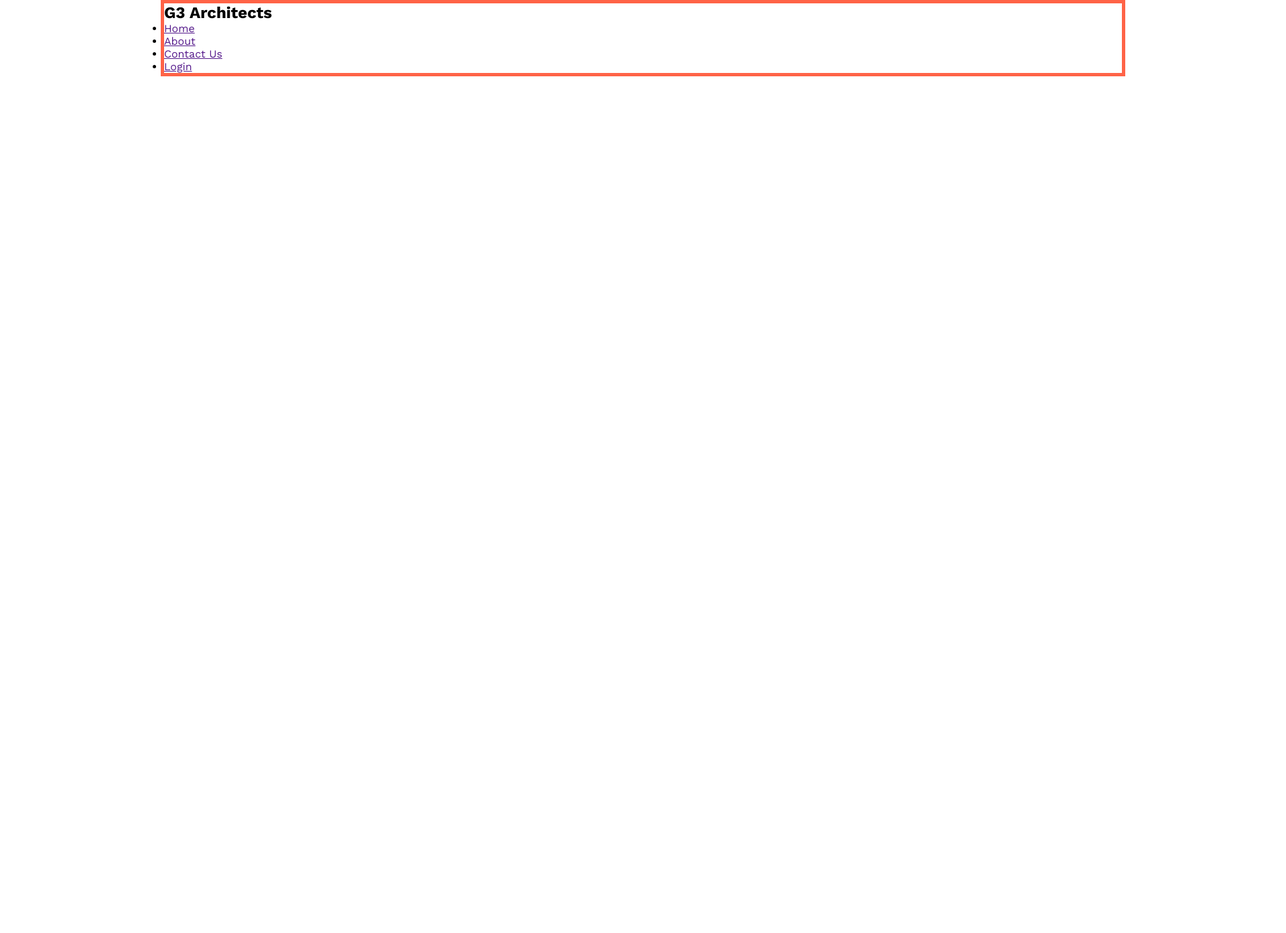
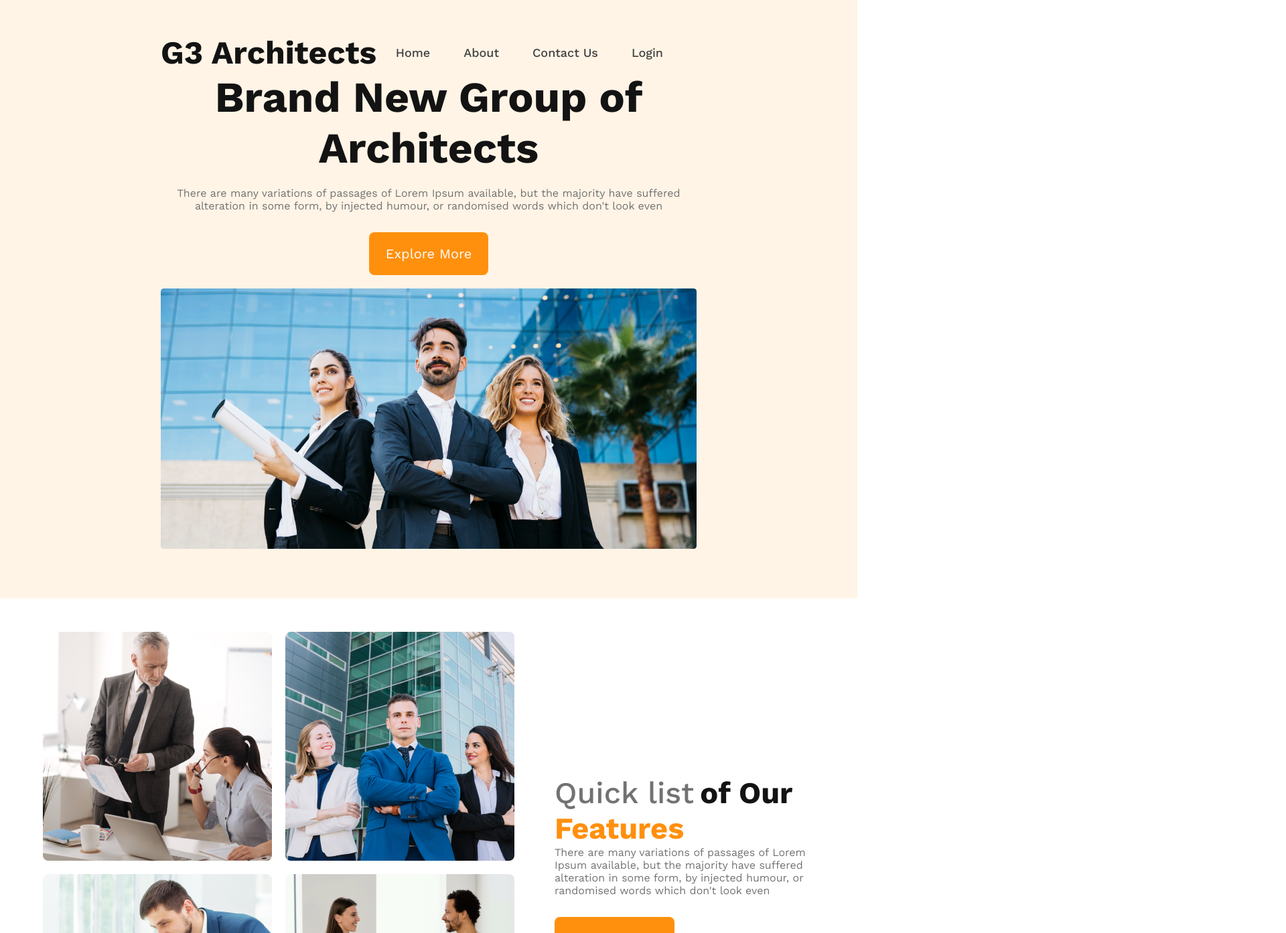
Before and after one commit to MushfikMahi/Day-9, a plain HTML site: page index.html in a window 1280 px wide. Shown: the top 1394 px of the page at 67% size, 1920 px wide, since content can reach past the window. Before the commit the page ends 800 px from the top, so only its background shows below. Drawn offline with nearby package versions, Linux system fonts and the light colour scheme.

Commit message:
prograssing

```diff
--- a/index.html
+++ b/index.html
@@ -1,47 +1,90 @@
 <!DOCTYPE html>
 <html lang="en">
+
 <head>
     <meta charset="UTF-8">
     <meta name="viewport" content="width=device-width, initial-scale=1.0">
     <link rel="preconnect" href="https://fonts.googleapis.com">
     <link rel="preconnect" href="https://fonts.gstatic.com" crossorigin>
-<link href="https://fonts.googleapis.com/css2?family=Work+Sans:ital,wght@0,100..900;1,100..900&display=swap" rel="stylesheet">
+    <link href="https://fonts.googleapis.com/css2?family=Work+Sans:ital,wght@0,100..900;1,100..900&display=swap"
+        rel="stylesheet">
     <title>Document</title>
-    <style>
-        *{
-            padding: 0;
-            margin: 0;
-            font-family: "Work Sans", sans-serif;
-            box-sizing: border-box;
-        }
-        body{
-            width: 1920px;
-        }
-        .container{
-            width: 1440px;
-            border: 5px solid tomato;
-            margin: 0 auto;
-        }
-        .nav {
-            display: flex;
-        }
-    </style>
+    <link rel="stylesheet" href="style/styles.css">
 </head>
+
 <body>
+    <header>
         <nav>
-        <div class="container">
-            <div class="logo">
-                <h2>G3 Architects</h2>
-            </div>
-            <div class="nav">
+            <h2 class="nav-title">G3 Architects</h2>
             <ul>
                 <li><a href="">Home</a></li>
                 <li><a href="">About</a></li>
                 <li><a href="">Contact Us</a></li>
                 <li><a href="">Login</a></li>
             </ul>
+        </nav>
+        <div class="banner">
+            <div class="banner-contant">
+                <h1>Brand New Group of Architects</h1>
+                <p class="pera-pr-color">There are many variations of passages of Lorem Ipsum available, but the
+                    majority have suffered
+                    alteration in some form, by injected humour, or randomised words which don't look even</p>
+                <button class="btn-pr">Explore More</button>
+            </div>
+            <img class="banner-img" src="images/banner.png" alt="">
+        </div>
+    </header>
+    <main>
+        <!-- team starts -->
+        <div class="team">
+            <div class="team-img">
+                <img src="images/team1.png" alt="">
+                <img src="images/team2.png" alt="">
+                <img src="images/team3.png" alt="">
+                <img src="images/team4.png" alt="">
+            </div>
+            <div class="team-contant">
+                <h1><span class="quick-list">Quick list</span> <span class="of-our">of Our</span> <span
+                        class="future-text">Features</span></h1>
+                <p class="pera-pr-color">There are many variations of passages of Lorem Ipsum available, but the
+                    majority have suffered alteration in some form, by injected humour, or randomised words which don't
+                    look even</p>
+                <button class="btn-pr">Explore More</button>
             </div>
         </div>
-    </nav>
+        <!-- team ends -->
+        <!-- future starts  -->
+        <div class="futures">
+            <div class="future-contant">
+                <h1>Features you will love & enjoy</h1>
+                <p class="pera-pr-color">There are many variations of passages of Lorem Ipsum available, but the majority have suffered alteration in some form, by injected humour, or randomised words which don't look even</p>
+                <div class="cart">
+                    <h4>Dexktop & Mobile Version</h4>
+                    <p class="pera-pr-color">There are many variations of passages of Lorem Ipsum available, but the majority have suffered alteration in some form, by injected humour, or randomised...........</p>
+                </div>
+                <div class="cart">
+                    <h4>Drag & Drop Builder</h4>
+                    <p class="pera-pr-color">There are many variations of passages of Lorem Ipsum available, but the majority have suffered alteration in some form, by injected humour, or randomised...........</p>
+                </div>
+                <div class="cart">
+                    <h4>Awesome Modern Design</h4>
+                    <p class="pera-pr-color">There are many variations of passages of Lorem Ipsum available, but the majority have suffered alteration in some form, by injected humour, or randomised...........</p>
+                </div>
+                <div class="cart">
+                    <h4>Super Easy to Edit</h4>
+                    <p class="pera-pr-color">There are many variations of passages of Lorem Ipsum available, but the majority have suffered alteration in some form, by injected humour, or randomised...........</p>
+                </div>
+            </div>
+            <div class="future-img">
+                <img src="images/architect.png" alt="">
+                <div class="future-btn">
+                    <h1>10+Year</h1>
+                    <p>Experience</p>
+                </div>
+            </div>
+        </div>
+        <!-- future ends  -->
+    </main>
 </body>
+
 </html>
--- /dev/null
+++ b/style/styles.css
@@ -0,0 +1,178 @@
+/* shared style  */
+* {
+    padding: 0;
+    margin: 0;
+    font-family: "Work Sans", sans-serif;
+    box-sizing: border-box;
+}
+
+.btn-pr {
+    padding: 20px 25px;
+    color: #fff;
+    background-color: #FF900E;
+    border-radius: 8px;
+    font-size: 1.25rem;
+    border: none;
+    cursor: pointer;
+    margin-top: 30px;
+}
+
+header {
+    background-color: rgba(255, 144, 14, 0.10);
+    padding: 50px 240px;
+}
+
+nav {
+    display: flex;
+    justify-content: space-between;
+    align-items: center;
+}
+main{
+    max-width: 1440px;
+    margin: 0 auto;
+}
+nav>ul {
+    display: flex;
+}
+
+nav li {
+    list-style: none;
+    margin-right: 50px;
+}
+
+nav li a {
+    text-decoration: none;
+    color: #424242;
+    font-size: 18px;
+    font-weight: 500;
+}
+
+.nav-title {
+    color: #131313;
+    font-size: 3rem;
+    font-weight: 700;
+}
+
+.banner-contant {
+    text-align: center;
+    max-width: 800px;
+    margin: 0 auto;
+}
+
+.banner-contant>h1 {
+    color: #131313;
+    font-size: 4rem;
+    font-weight: 700;
+    padding-bottom: 20px;
+}
+
+.pera-pr-color {
+    color: #727272;
+}
+
+.banner-img {
+    padding-bottom: 20px;
+    width: 100%;
+    margin-top: 20px;
+}
+
+/* team starts */
+.team {
+    display: flex;
+    width: 90%;
+    margin: 0 auto;
+    padding-top: 50px;
+    align-items: center;
+}
+
+.team-img {
+    display: grid;
+    grid-template-columns: repeat(2, 1fr);
+    gap: 20px;
+}
+
+.team-contant {
+    padding-left: 60px;
+}
+
+.quick-list {
+    color: #727272;
+    font-size: 45px;
+    font-weight: 500;
+}
+
+.of-our {
+    color: #131313;
+    font-size: 45px;
+    font-weight: 700;
+
+}
+
+.future-text {
+    color: #FF900E;
+    font-size: 45px;
+    font-weight: 700;
+}
+/* team ends */
+/* future starts */
+.futures{
+display: flex;
+justify-content: space-between;
+margin: 130px 0;
+}
+.future-contant>h1{
+    color: #131313;
+font-size: 45px;
+font-weight: 700;
+width: 468px;
+}
+.future-contant>p{
+    width: 586px;
+}
+.cart{
+    /* border: 8px solid #FF900E; */
+    border-radius: 8px;
+    padding: 30px;
+    box-shadow: 0 0 10px rgba(128, 128, 128, 0.5);
+    margin-bottom: 20px;
+width: 568px;
+}
+.future-img>img{
+    height: 982px;
+}
+/* future ends */
+
+
+
+
+/* responsive style  */
+/* mobile devices */
+@media screen and (max-width:576px) {
+    header {
+        padding: 20px;
+    }
+
+    nav,
+    .team {
+        flex-direction: column;
+    }
+    .team{
+        width: 100%;
+    }
+    .team-img {
+        grid-template-columns: 1fr;
+    }
+}
+
+/* tablet devices */
+@media screen and (min-width:576px) and (max-width:960px) {
+    header {
+        padding: 50px;
+    }
+
+    nav,
+    .team {
+        flex-direction: column;
+        grid-template-columns: 1fr;
+    }
+}
```
Also changed, not shown: styles.css (deleted). Lines whose indentation alone changed are shown as unchanged.
